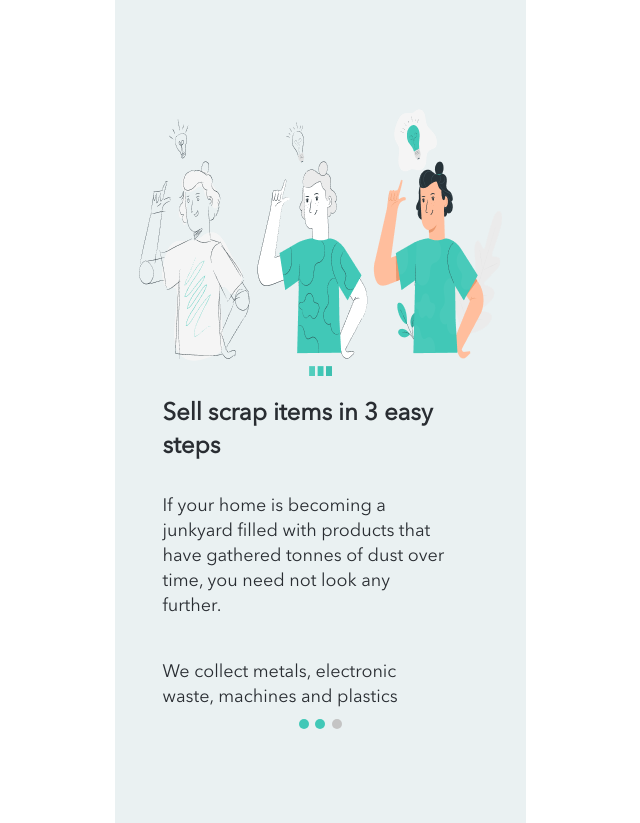
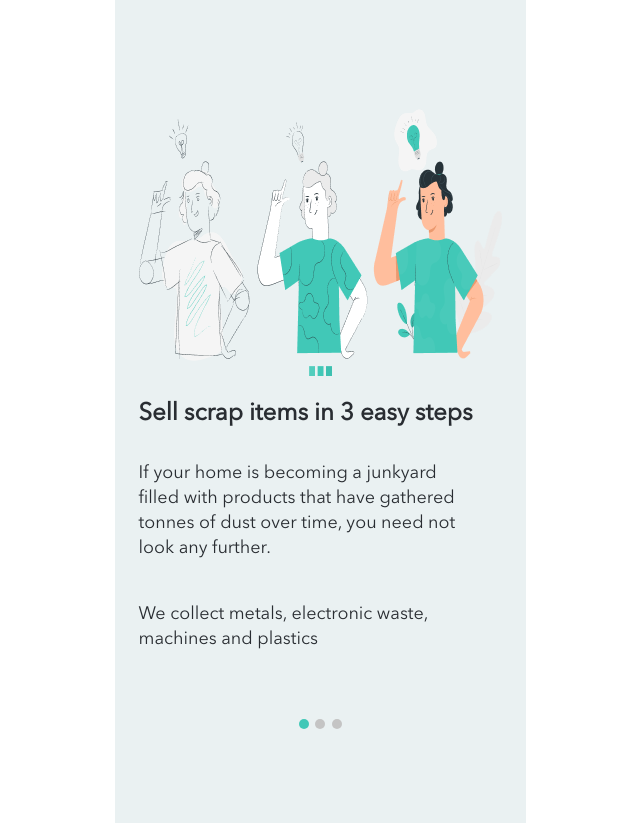
Before and after one commit to girishv694/E-wasteManagement, a React (Create React App) app in the folder project/: page /page3 in a window 1280 px wide. Shown: the whole page, without its empty margins (320-960 px from the left). Built offline with nearby package versions, Linux system fonts and the light colour scheme.

Commit message:
completed page-3 some changes done

```diff
--- a/project/src/components/Page3.jsx
+++ b/project/src/components/Page3.jsx
@@ -3,7 +3,7 @@ import { Link } from "react-router-dom";
 // import"../css/Page.css"
 import "../css/page3.css";
 import { Div } from "./Container";
-
+// Page-3 Pushpendra
 function Page3() {
   return (
     <div className="header">
--- a/project/src/css/page3.css
+++ b/project/src/css/page3.css
@@ -5,17 +5,14 @@
   top: 32px;
 }
 
-p {
-  margin-left: 24px;
-  margin-right: 24px;
-}
+
 img {
   margin-left: 24px;
 }
 .page3-sell {
   margin-top: 18px;
   /* border: 1px solid black; */
-  margin-right: 56px;
+  /* margin-right: 56px; */
   margin-left: 24px;
   font-family: Avenir_next;
   font-style: normal;
@@ -80,3 +77,6 @@ color: #292D32;
   .roller > div:nth-child(1) {
     background-color: #41c8b7;
   }
+  .roller > div:nth-child(2) {
+    background-color: #c4c4c4;
+  }
```
